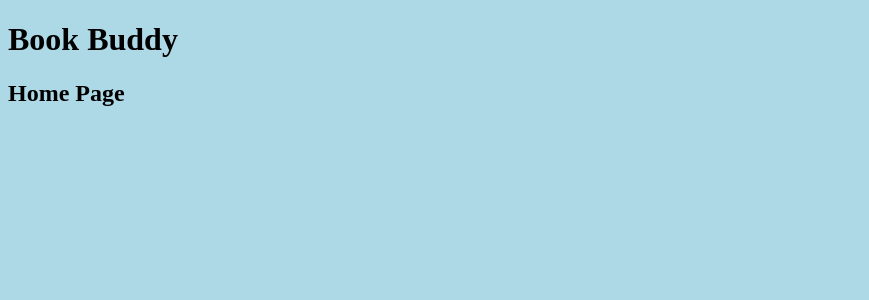
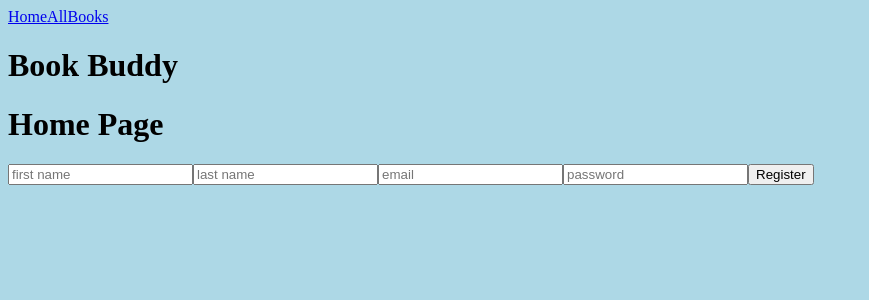
Before and after one commit to UmaidI/unit-3-book-buddy, a React app: page /#/ in a window 1280 px wide. Shown: the top 300 px of the page, without its empty margins (0-869 px from the left). Built offline with nearby package versions, Linux system fonts and the light colour scheme; the HTML template or start-up script is replaced by a standard one.

Commit message:
add homepage

```diff
--- a/src/App.jsx
+++ b/src/App.jsx
@@ -1,6 +1,9 @@
-import SingleBook from "./SingleBook";
-import {Routes, Route} from "react-router-dom"
+import SingleBook from "./SingleBook.jsx";
+import Homepage from "./Homepage.jsx";
+
+import {Routes, Route, Link} from "react-router-dom"
 import AllBooks from "./AllBooks";
+
 const App = () => {
 
 
@@ -8,9 +11,14 @@ const App = () => {
 
   return (
     <>
+    <nav>
+      <Link to = '/'>Home</Link>
+      <Link to = '/books'>AllBooks</Link>
+    </nav>
+
     <h1>Book Buddy</h1>
     <Routes>
-      <Route path="/" element={<h2>Home Page</h2>} />
+      <Route path="/" element={<Homepage />} />
       <Route path="/books" element={<AllBooks />} />
       <Route path="books/:id" element={<SingleBook />} />
     </Routes>
--- /dev/null
+++ b/src/Homepage.jsx
@@ -0,0 +1,45 @@
+import { useState } from "react"
+
+const Homepage = () => {
+  const [firstname, setFirstname] = useState("");
+  const [lastname, setLastname] = useState("");
+  const [email, setEmail] = useState("");
+  const [password, setPassword] = useState("")
+
+  const registerUser = async (event) => {
+    event.preventDefault();
+    const response = await fetch(`https://fsa-book-buddy-b6e748d1380d.herokuapp.com/api/users/register`, {
+      method: 'POST',
+      headers: {
+        'Content-Type': 'application/json'
+      },
+      body: JSON.stringify({
+        firstname: firstname,
+        lastname: lastname,
+        email: email,
+        password: password
+      }),
+    });
+
+    const data = await response.json()
+    console.log(data.token);
+
+
+
+  }
+
+  return(
+    <>
+    <h1>Home Page</h1>
+    <form onSubmit={registerUser}>
+      <input
+        placeholder="first name" onChange={(event) => {setFirstname(event.target.value)}}/>
+      <input placeholder="last name" onChange={(event) => {setLastname(event.target.value)}} />
+      <input placeholder="email" onChange={(event) => {setEmail(event.target.value)}} />
+      <input placeholder="password" onChange={(event) => {setPassword(event.target.value)}} />
+      <button>Register</button>
+    </form>
+    </>
+  )
+}
+export default Homepage
```
